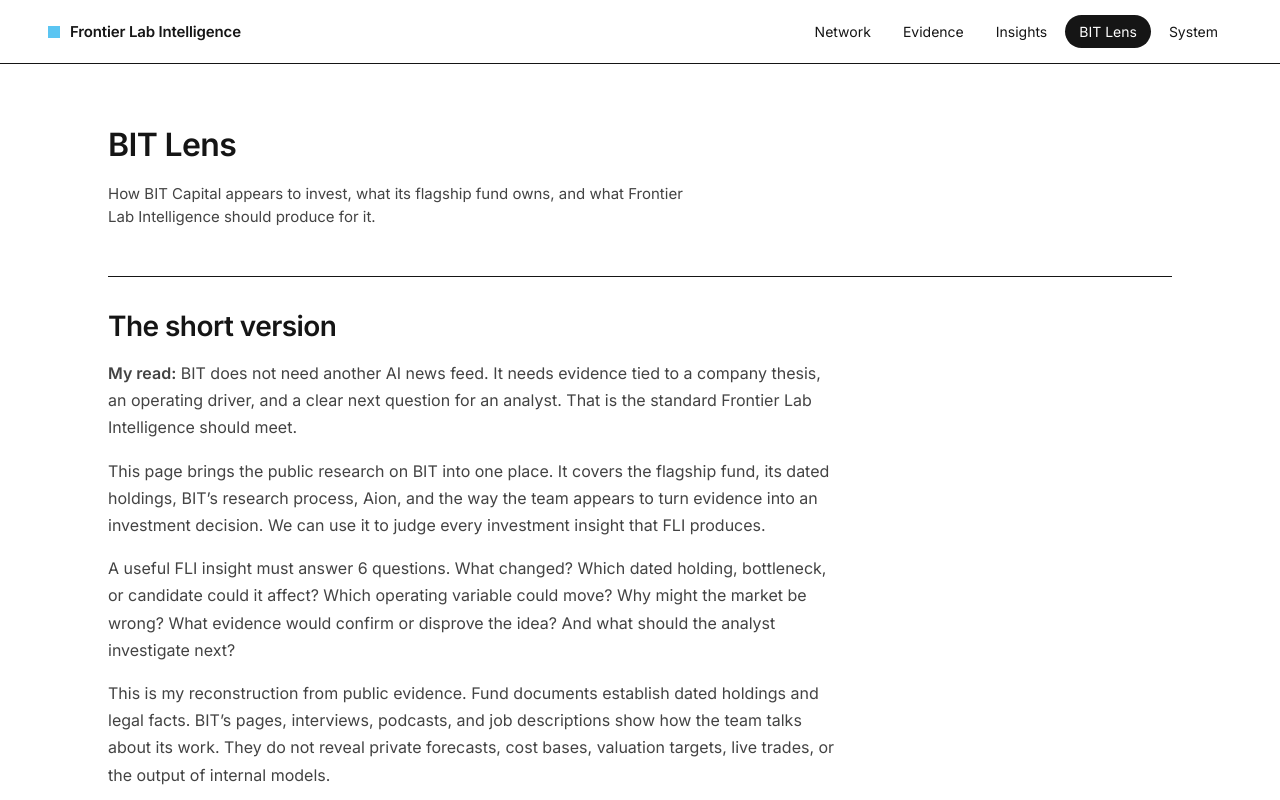
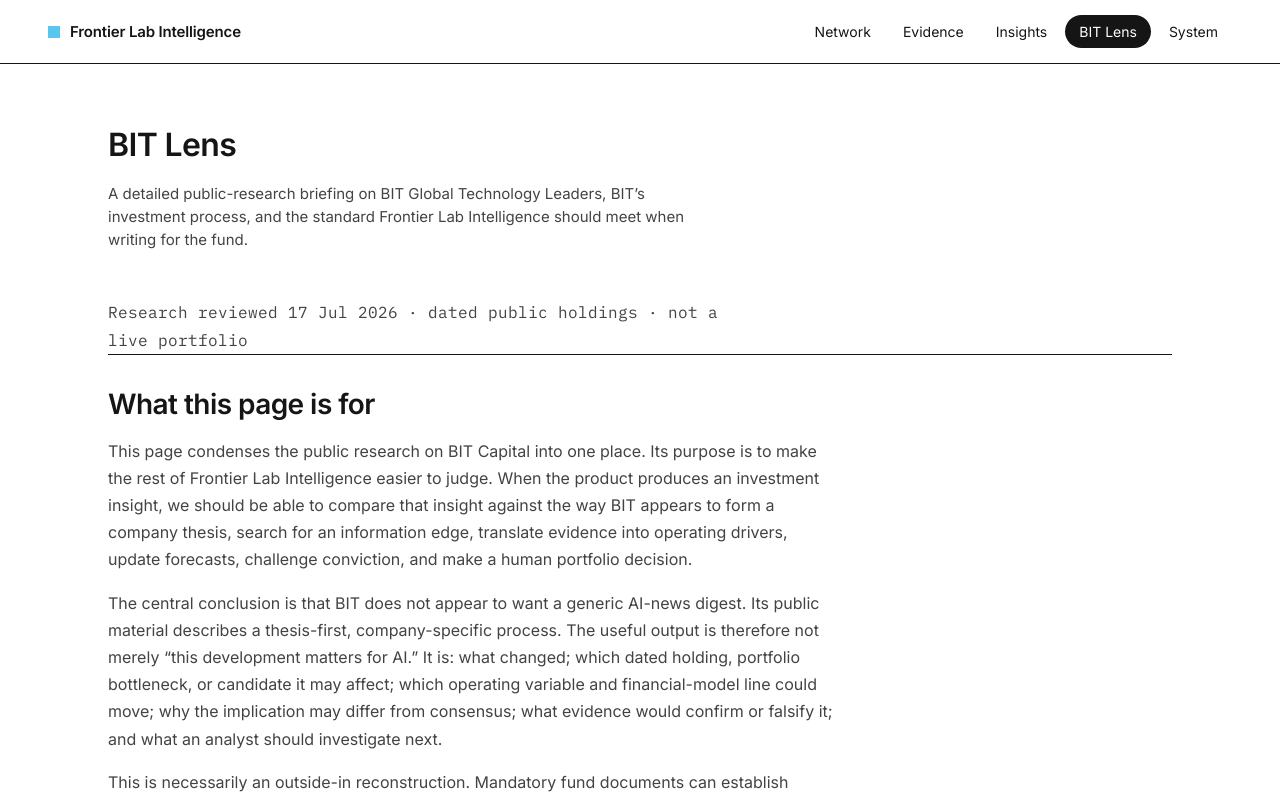
Before and after one commit to AdithyanI/frontier-lab-intelligence, a React (Vite) app in the folder frontend/: page /bit-lens in a window 1280 px wide. Shown: the top 800 px of the page. Built offline with nearby package versions, Linux system fonts and the light colour scheme.

Commit message:
Agent: 2026-07-17 14:42:04Z

```diff
--- a/frontend/src/features/bit-lens/BitLensPage.tsx
+++ b/frontend/src/features/bit-lens/BitLensPage.tsx
@@ -15,8 +15,8 @@
       The size change is itself important evidence: Amazon was 1.78% in the complete
       31 December 2025 portfolio and 10.4% in the June 2026 top-ten disclosure. Public
       documents do not reveal the cost basis or the exact internal reason for every
-      increment. We can say that exposure increased sharply. We cannot know BIT’s private
-      target or expected return.
+      increment, so the defensible claim is that exposure increased sharply—not that we
+      know BIT’s private target or expected return.
     </>
   ),
   IREN: (
@@ -72,7 +72,7 @@
   {
     date: 'Current',
     label: 'Flagship fund page',
-    use: 'Public strategy language and selected thesis, edge, signal and key move examples.',
+    use: 'Public strategy language and selected Thesis–Edge–Signal–Key Move examples.',
     href: sources.fund,
   },
   {
@@ -119,40 +119,43 @@
       <header className="bit-lens-head">
         <h1 className="page-title">BIT Lens</h1>
         <p className="page-sub">
-          How BIT Capital appears to invest, what its flagship fund owns, and what
-          Frontier Lab Intelligence should produce for it.
+          A detailed public-research briefing on BIT Global Technology Leaders,
+          BIT’s investment process, and the standard Frontier Lab Intelligence
+          should meet when writing for the fund.
         </p>
       </header>
 
       <article className="lens-reading">
+        <p className="lens-reading-meta mono">
+          Research reviewed 17 Jul 2026 · dated public holdings · not a live portfolio
+        </p>
+
         <section className="lens-reading-intro" aria-labelledby="lens-purpose-title">
-          <h2 id="lens-purpose-title">The short version</h2>
+          <h2 id="lens-purpose-title">What this page is for</h2>
           <p>
-            <strong>My read:</strong> BIT does not need another AI news feed. It needs evidence
-            tied to a company thesis, an operating driver, and a clear next question for an
-            analyst. That is the standard Frontier Lab Intelligence should meet.
+            This page condenses the public research on BIT Capital into one place. Its
+            purpose is to make the rest of Frontier Lab Intelligence easier to judge. When
+            the product produces an investment insight, we should be able to compare that
+            insight against the way BIT appears to form a company thesis, search for an
+            information edge, translate evidence into operating drivers, update forecasts,
+            challenge conviction, and make a human portfolio decision.
           </p>
           <p>
-            This page brings the public research on BIT into one place. It covers the
-            flagship fund, its dated holdings, BIT’s research process, Aion, and the way the
-            team appears to turn evidence into an investment decision. We can use it to judge
-            every investment insight that FLI produces.
+            The central conclusion is that BIT does not appear to want a generic AI-news
+            digest. Its public material describes a thesis-first, company-specific process.
+            The useful output is therefore not merely “this development matters for AI.” It
+            is: what changed; which dated holding, portfolio bottleneck, or candidate it may
+            affect; which operating variable and financial-model line could move; why the
+            implication may differ from consensus; what evidence would confirm or falsify
+            it; and what an analyst should investigate next.
           </p>
           <p>
-            A useful FLI insight must answer 6 questions. What changed? Which dated holding,
-            bottleneck, or candidate could it affect? Which operating variable could move?
-            Why might the market be wrong? What evidence would confirm or disprove the idea?
-            And what should the analyst investigate next?
-          </p>
-          <p>
-            This is my reconstruction from public evidence. Fund documents establish dated
-            holdings and legal facts. BIT’s pages, interviews, podcasts, and job descriptions
-            show how the team talks about its work. They do not reveal private forecasts,
-            cost bases, valuation targets, live trades, or the output of internal models.
-          </p>
-          <p className="lens-review-note">
-            Last reviewed: 17 July 2026. Every holding is tied to a date. This is research
-            context, not a live portfolio.
+            This is necessarily an outside-in reconstruction. Mandatory fund documents can
+            establish dated holdings and legal facts. BIT’s own pages, interviews, podcasts,
+            and job descriptions can establish its public language and working methods.
+            They cannot establish private forecasts, current cost bases, valuation targets,
+            live trades, or the actual output of internal models. Those boundaries are kept
+            explicit throughout.
           </p>
         </section>
 
```
Also changed, not shown: 2 other files (tests, documents, lock files or other folders).
